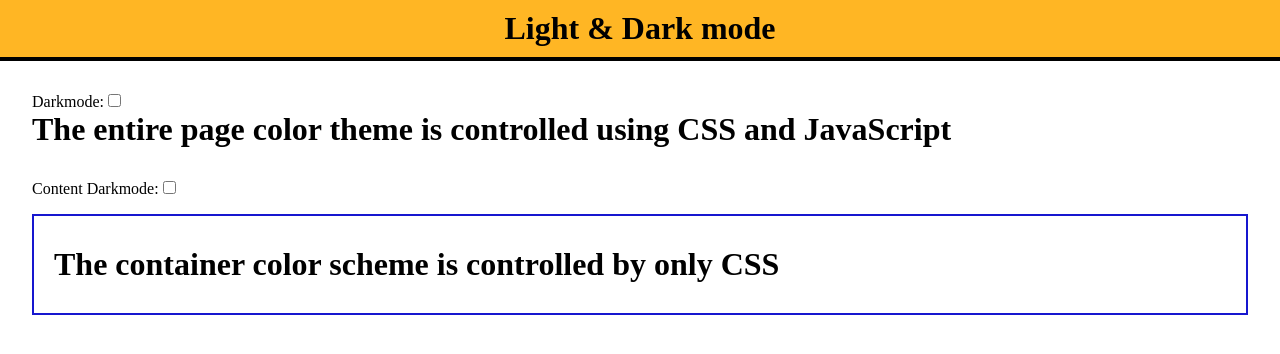
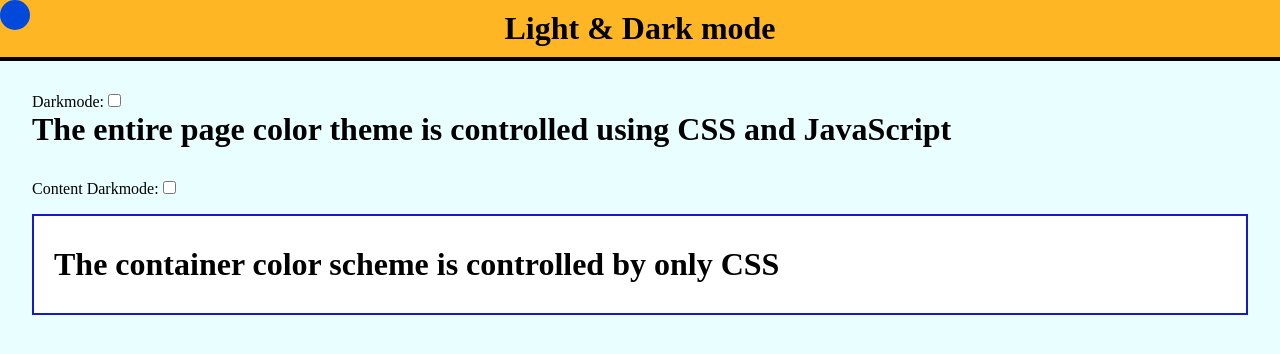
Before and after one commit to CoderSam049/light-mode-dark, a plain HTML site: page index.htm in a window 1280 px wide. Drawn offline with Linux system fonts and the light colour scheme.

Commit message:
add some

```diff
--- a/index.htm
+++ b/index.htm
@@ -11,6 +11,11 @@
             margin: 0;
             padding: 0;
             box-sizing: border-box;
+            overflow: hidden;
+        }
+
+        body{
+            background-color: rgb(233, 255, 255);
         }
 
 
@@ -44,7 +49,7 @@
         }
 
         .content{
-
+         min-height: 90vh;
             padding:2rem;
 
         }
@@ -61,6 +66,16 @@
             color: black;
 
         }
+        .cursor{
+            position: absolute;
+            height: 30px;width: 30px;
+            background-color: rgb(255, 255, 255);
+            border-radius: 50%;
+            cursor: pointer;
+            mix-blend-mode: difference;
+            transition: all linear 0.3s ;
+
+        }
     </style>
 
 
@@ -69,7 +84,10 @@
 
 
 <body>
-    <h1>Light & Dark mode</h1>
+
+  <div class="cursor"></div>
+        <h1>Light & Dark mode</h1>
+
     <div class="content ">
         <label for="darkmode">Darkmode:</label>
         <input type="checkbox" id="darkmode" class="darkmodeall">
@@ -83,6 +101,8 @@
 
     </div>
 
+
+
 </body>
 
 </html>
--- a/script.js
+++ b/script.js
@@ -75,3 +75,16 @@ function changeTheme(changelbtn,elemenName){
         localStorage.setItem(toString(changelbtn), false);
     }
 }
+
+
+
+
+
+const cursor= document.querySelector('.cursor');
+const main= document.querySelector('main')
+
+document.body.addEventListener('mousemove',(e)=>{
+
+    cursor.style.left= e.x+"px"
+    cursor.style.top= e.y+"px"
+})
```
